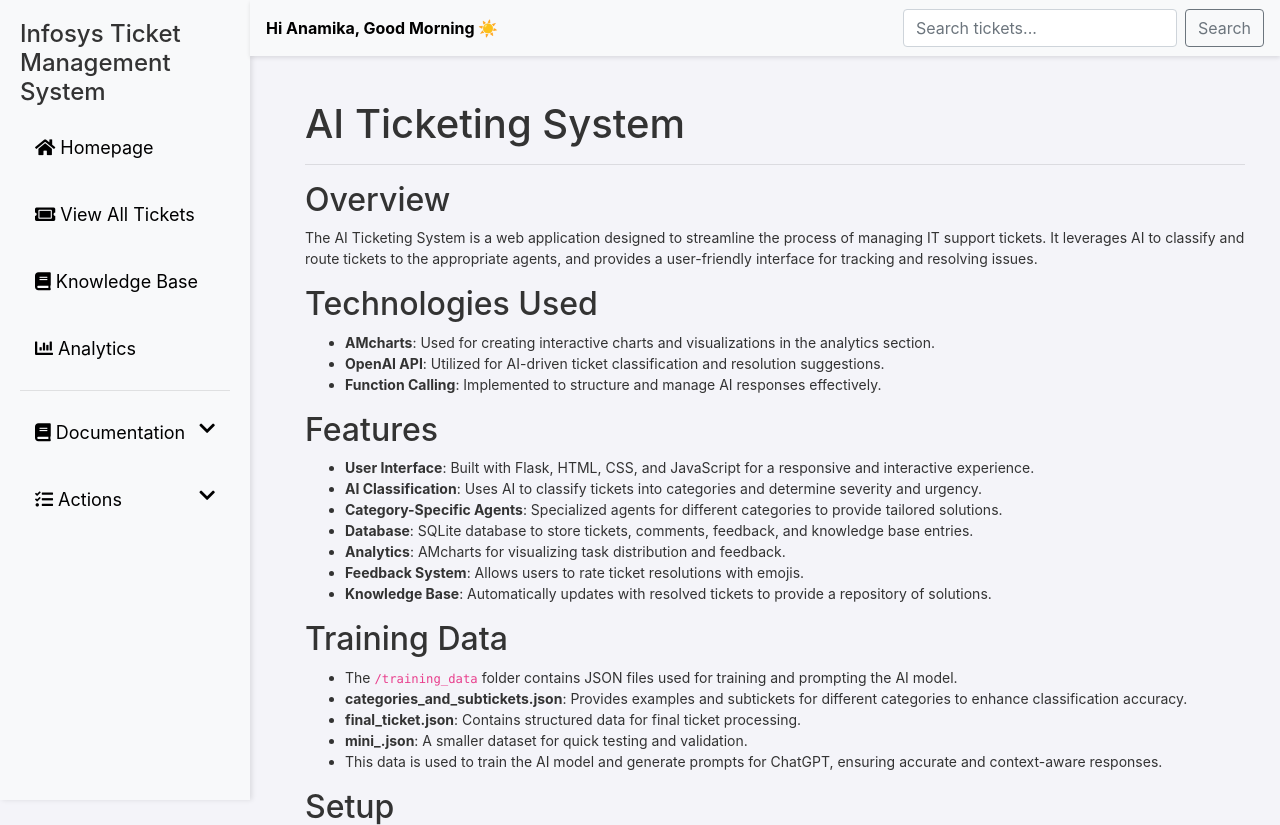
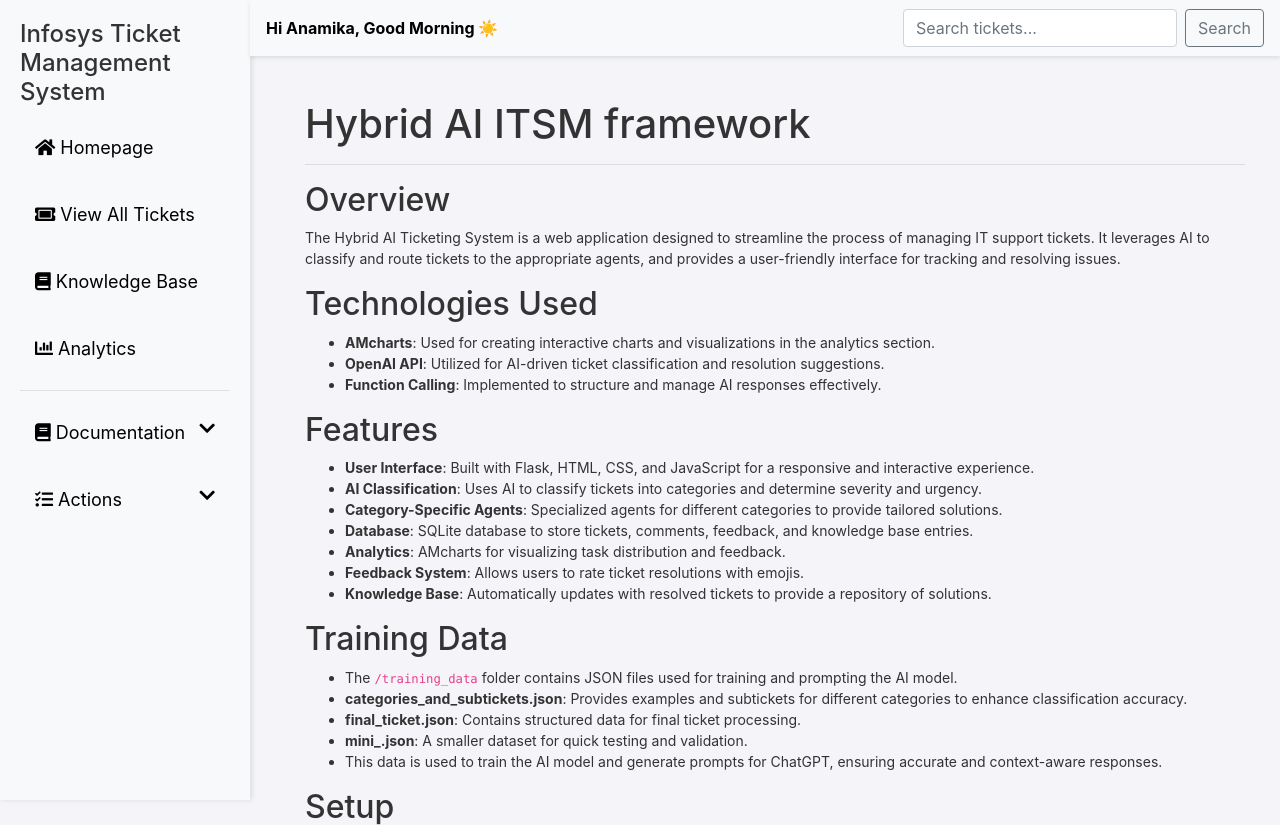
Before and after one commit to saurabh69912162/ana_infy, a Flask app: page /readme in a window 1280 px wide. Shown: the top 825 px of the page. Run offline with Flask 3, Linux system fonts and the light colour scheme; parts of the project's set-up code (start-up, migrations or seed data) failed here and were passed over; some libraries are stand-ins or nearby versions.

Commit message:
Update readme.html

```diff
--- a/ana/templates/readme.html
+++ b/ana/templates/readme.html
@@ -1,14 +1,14 @@
 {% extends "base.html" %}
 
-{% block title %}README - AI Ticketing System{% endblock %}
+{% block title %}README - Hybrid AI ITSM framework{% endblock %}
 
 
 {% block content %}
 <div class="container mt-4">
-    <h1>AI Ticketing System</h1>
+    <h1>Hybrid AI ITSM framework</h1>
     <hr>
     <h2>Overview</h2>
-    <p>The AI Ticketing System is a web application designed to streamline the process of managing IT support tickets. It leverages AI to classify and route tickets to the appropriate agents, and provides a user-friendly interface for tracking and resolving issues.</p>
+    <p>The Hybrid AI Ticketing System is a web application designed to streamline the process of managing IT support tickets. It leverages AI to classify and route tickets to the appropriate agents, and provides a user-friendly interface for tracking and resolving issues.</p>
 
     <h2>Technologies Used</h2>
     <ul>
```
